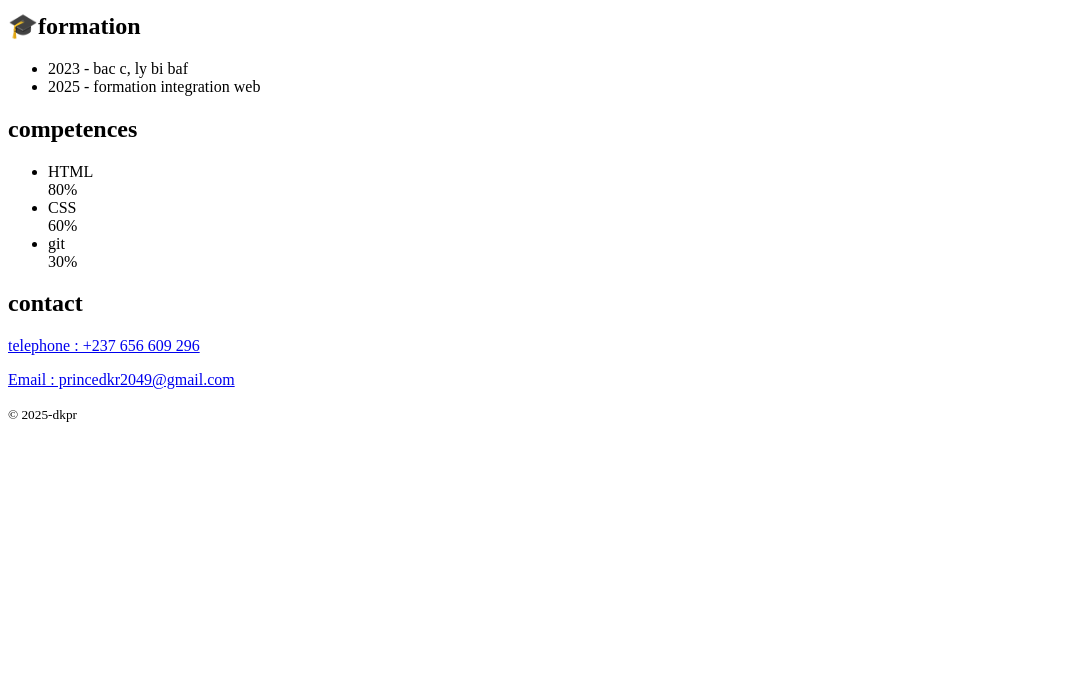
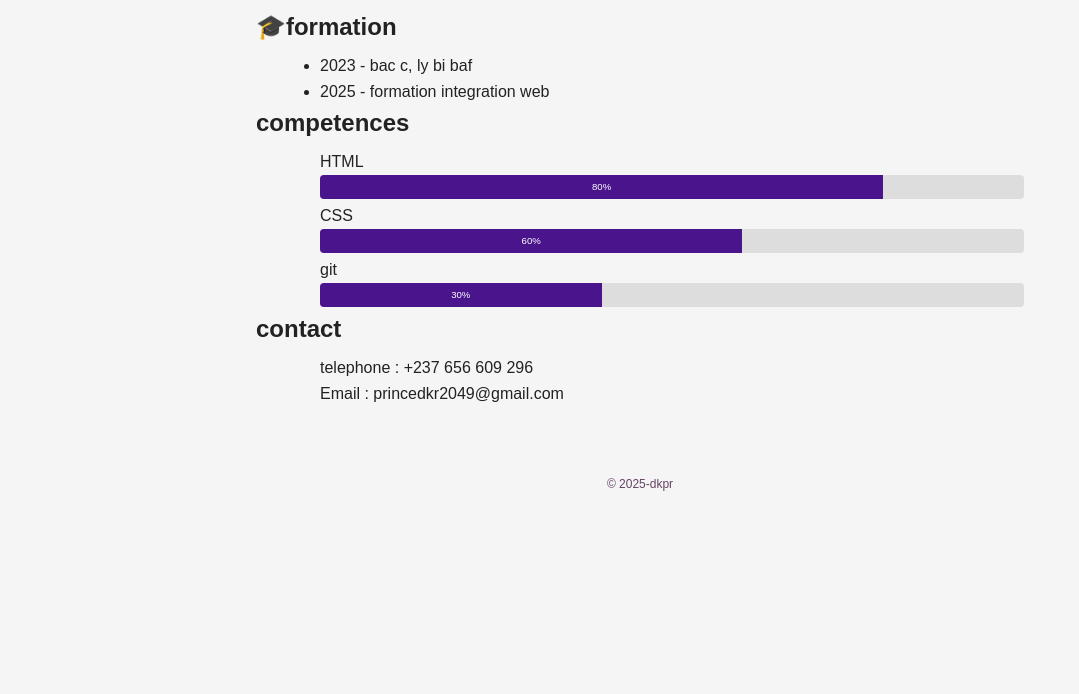
Before and after one commit to princeDeffo/test1, a plain HTML site: page cv.html in a window 1280 px wide. Shown: the part 106-800 px from the top of the page, without its empty margins (0-1079 px from the left). Drawn offline with Linux system fonts and the light colour scheme.

Commit message:
correction2

```diff
--- a/cv.html
+++ b/cv.html
@@ -4,6 +4,9 @@
     <meta charset="UTF-8">
     <meta name="viewport" content="width=device-width, initial-scale=1.0">
     <title>profile-dkpr</title>
+    <link rel="stylesheet" href="./css/global.css">
+    <link rel="stylesheet" href="./css/home.css">
+    <link rel="stylesheet" href="./css/cv.css">
 </head>
 <body>
     <header class="header container">
```
Also changed, not shown: index.html (+2 -2 lines).
